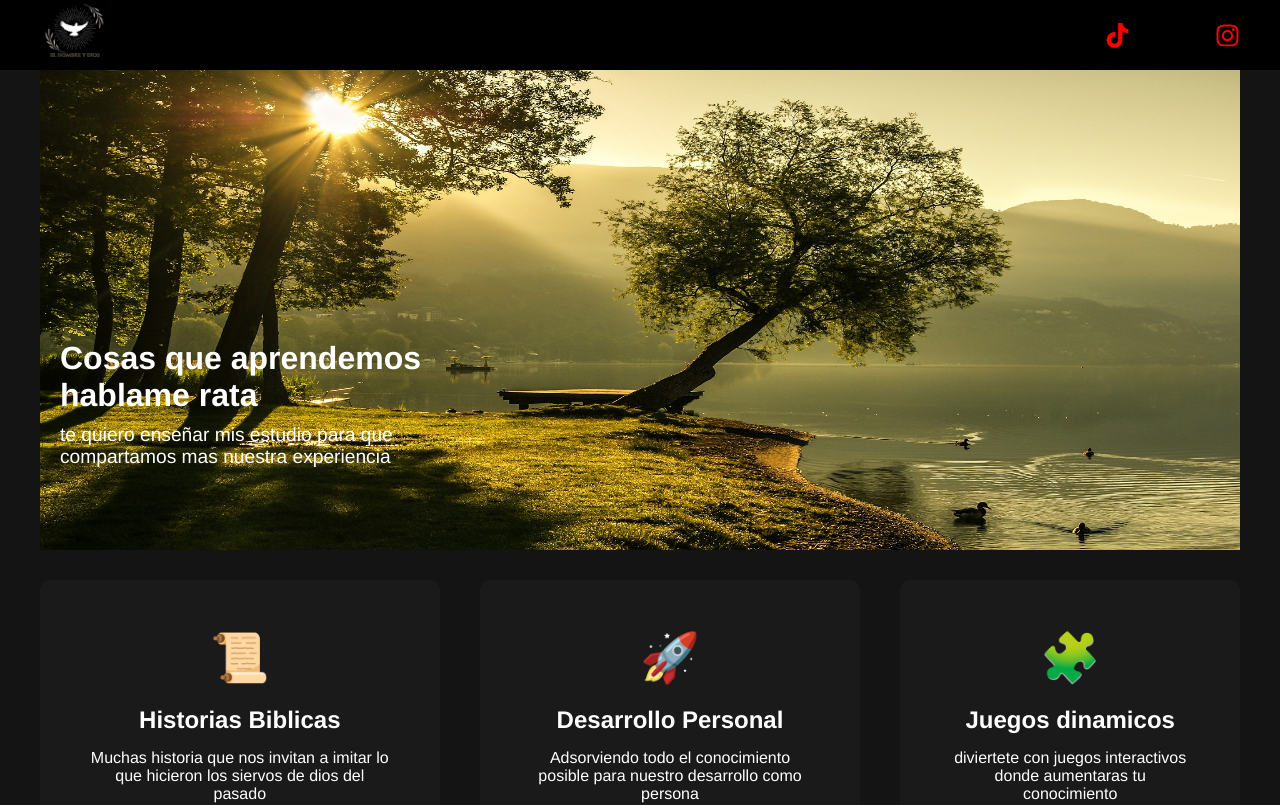
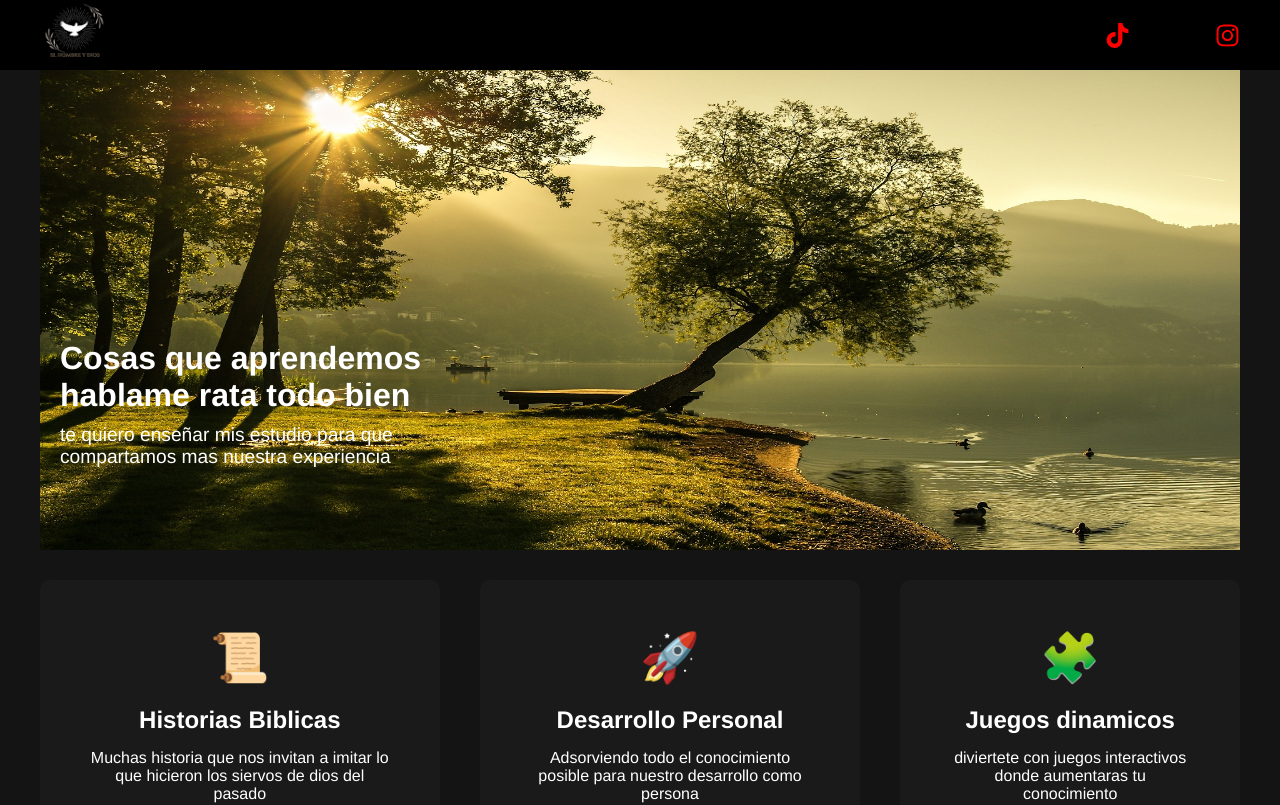
Before and after one commit to WilAndy-academiaMW/Pagina, a React (Vite) app: page / in a window 1280 px wide. Shown: the top 805 px of the page. Built offline with nearby package versions, Linux system fonts and the light colour scheme.

Commit message:
hastacuandops

```diff
--- a/src/App.jsx
+++ b/src/App.jsx
@@ -3,7 +3,7 @@ import { Comienzo } from './assets/Comienzo';
 import { Explorador } from './assets/explorador/Explorador';
 
 import { Adivinanza } from './juegos/adivinanza';
-import { Historia } from './assets/Historias/historia';
+import { Historia } from './assets/Historias/Historia';
 
 
 
--- a/src/assets/Comienzo.jsx
+++ b/src/assets/Comienzo.jsx
@@ -11,7 +11,7 @@ export const Comienzo = () => {
      />
      <Encabezado
      ImgH={hieder}
-     TituloH={'Cosas que aprendemos hablame rata'}
+     TituloH={'Cosas que aprendemos hablame rata todo bien'}
      ParrafoH={'te quiero enseñar mis estudio para que compartamos mas nuestra experiencia'}
      />
     <Aticle/>
```
